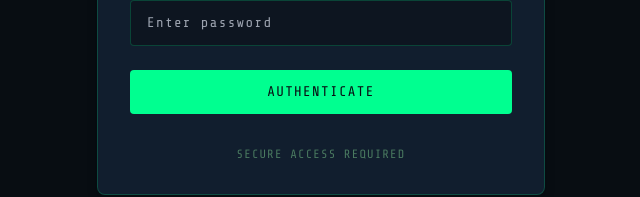
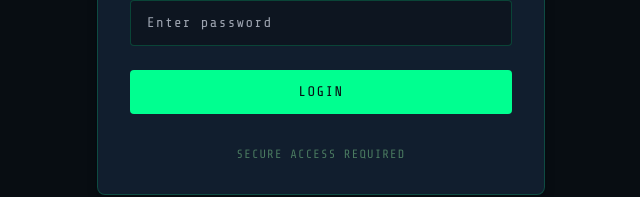
Before and after one commit to Rachana078/Scubaaaa, a React (Vite) app: page / in a window 1280 px wide. Shown: the part 430-627 px from the top of the page, without its empty margins (319-959 px from the left). Built offline with nearby package versions, Linux system fonts and the light colour scheme; no server answers.

Commit message:
Changed button to say Login

```diff
--- a/src/components/Login.tsx
+++ b/src/components/Login.tsx
@@ -108,7 +108,7 @@ export function Login({ onLogin }: LoginProps) {
               '--tw-ring-color': 'var(--color-accent-cyan)'
             } as CSSProperties}
           >
-            {isLoading ? 'AUTHENTICATING...' : 'AUTHENTICATE'}
+            {isLoading ? 'LOGGING IN...' : 'LOGIN'}
           </button>
         </form>
 
```
